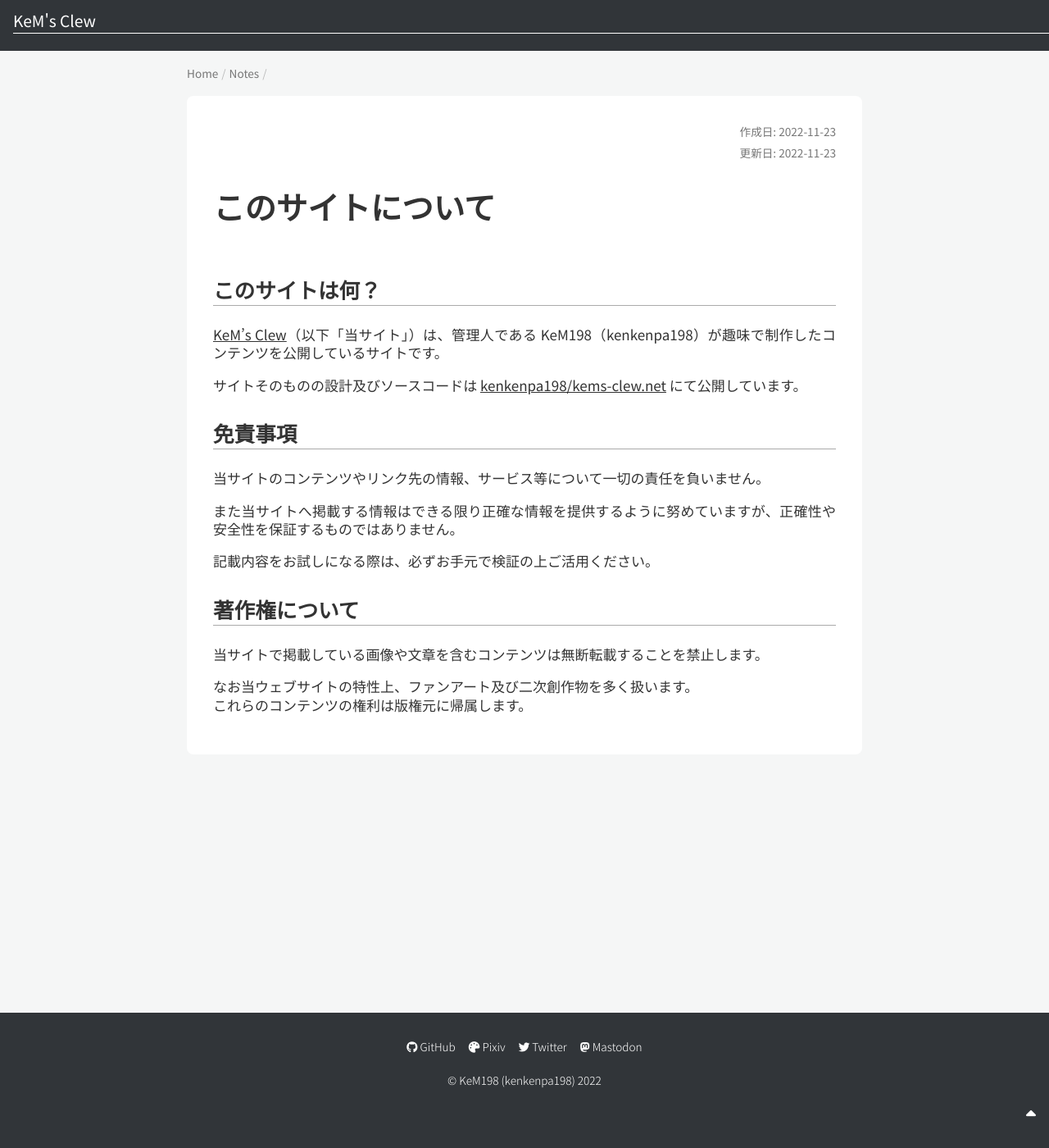
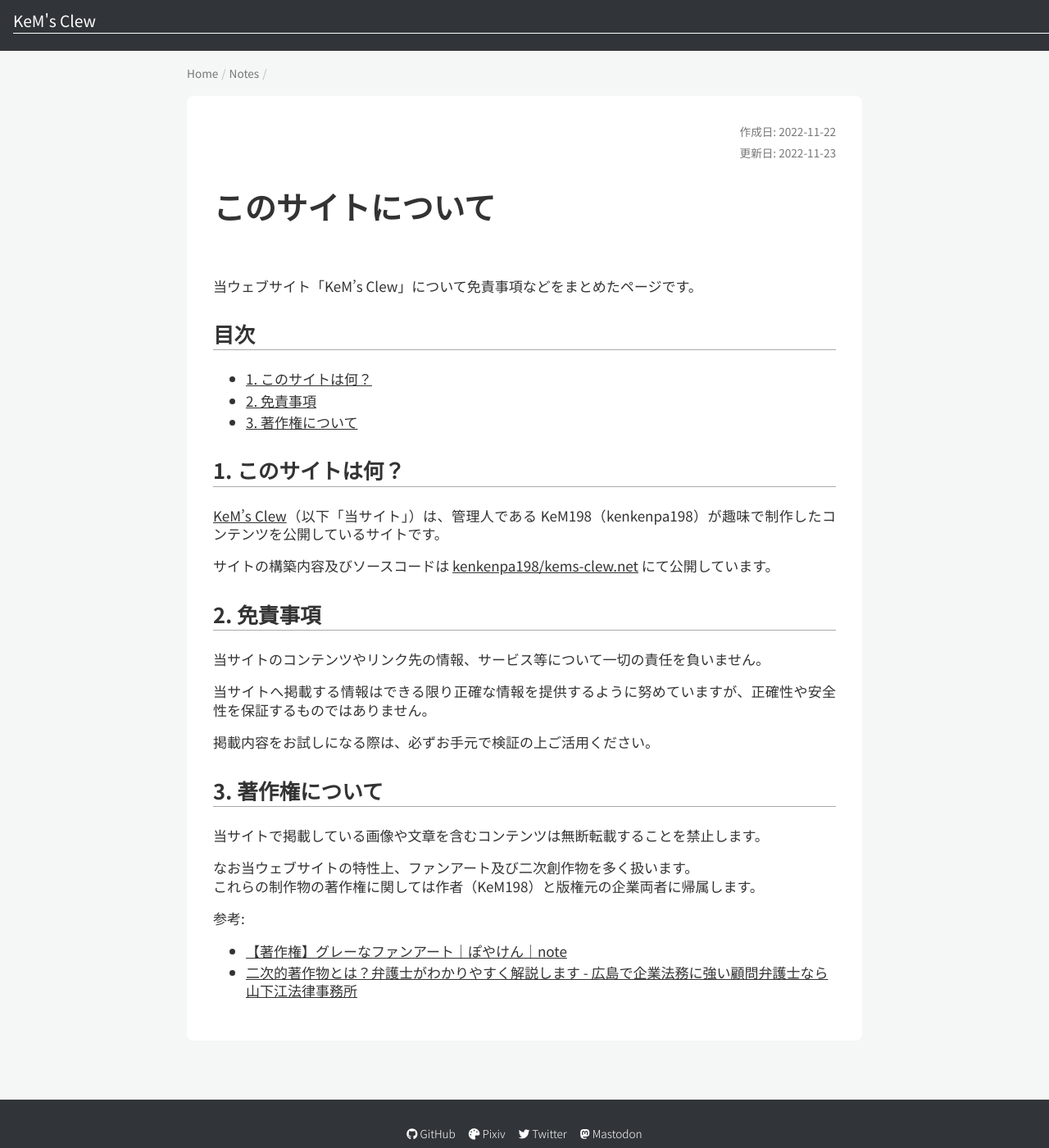
Before and after one commit to kenkenpa198/kems-clew.net, a Jekyll site: the page built from docs/_posts/2022-11-22-about.md, in a window 1280 px wide and 1400 px high. Shown: the whole window at 82% size. Built offline with Jekyll 4.4.1, drawn with Linux system fonts in a browser that asks for light colours; nearby versions of some CDN libraries.

Commit message:
[update]このサイトについて ページを更新

```diff
--- a/docs/_posts/2022-11-22-about.md
+++ b/docs/_posts/2022-11-22-about.md
@@ -2,27 +2,41 @@
 title: このサイトについて
 layout: post
 page-category: note
-created: 2022-11-23
+created: 2022-11-22
 updated: 2022-11-23
 ---
 
-## このサイトは何？
+当ウェブサイト「KeM's Clew」について免責事項などをまとめたページです。
+
+<!-- omit in toc -->
+## 目次
+
+- [1. このサイトは何？](#1-このサイトは何)
+- [2. 免責事項](#2-免責事項)
+- [3. 著作権について](#3-著作権について)
+
+## 1. このサイトは何？
 
 [KeM's Clew](https://kems-clew.net/)（以下「当サイト」）は、管理人である KeM198（kenkenpa198）が趣味で制作したコンテンツを公開しているサイトです。
 
-サイトそのものの設計及びソースコードは [kenkenpa198/kems-clew.net](https://github.com/kenkenpa198/kems-clew.net) にて公開しています。
+サイトの構築内容及びソースコードは [kenkenpa198/kems-clew.net](https://github.com/kenkenpa198/kems-clew.net) にて公開しています。
 
-## 免責事項
+## 2. 免責事項
 
 当サイトのコンテンツやリンク先の情報、サービス等について一切の責任を負いません。
 
-また当サイトへ掲載する情報はできる限り正確な情報を提供するように努めていますが、正確性や安全性を保証するものではありません。
+当サイトへ掲載する情報はできる限り正確な情報を提供するように努めていますが、正確性や安全性を保証するものではありません。
 
-記載内容をお試しになる際は、必ずお手元で検証の上ご活用ください。
+掲載内容をお試しになる際は、必ずお手元で検証の上ご活用ください。
 
-## 著作権について
+## 3. 著作権について
 
 当サイトで掲載している画像や文章を含むコンテンツは無断転載することを禁止します。
 
 なお当ウェブサイトの特性上、ファンアート及び二次創作物を多く扱います。
-これらのコンテンツの権利は版権元に帰属します。
+これらの制作物の著作権に関しては作者（KeM198）と版権元の企業両者に帰属します。
+
+参考:
+
+- [【著作権】グレーなファンアート｜ぽやけん｜note](https://note.com/free_yaken/n/nf593628cb8c4)
+- [二次的著作物とは？弁護士がわかりやすく解説します - 広島で企業法務に強い顧問弁護士なら山下江法律事務所](https://hiroshima-kigyo.com/column/8178)
```
